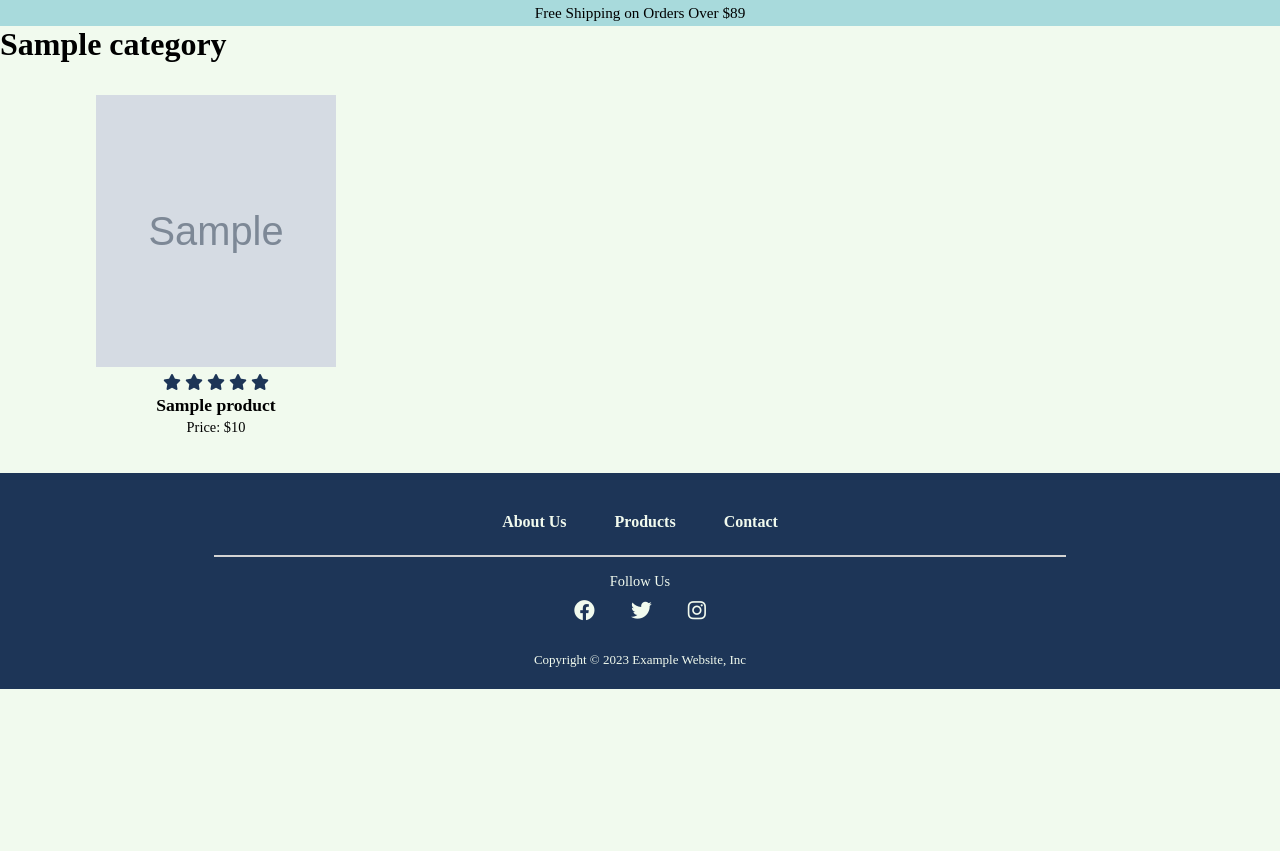
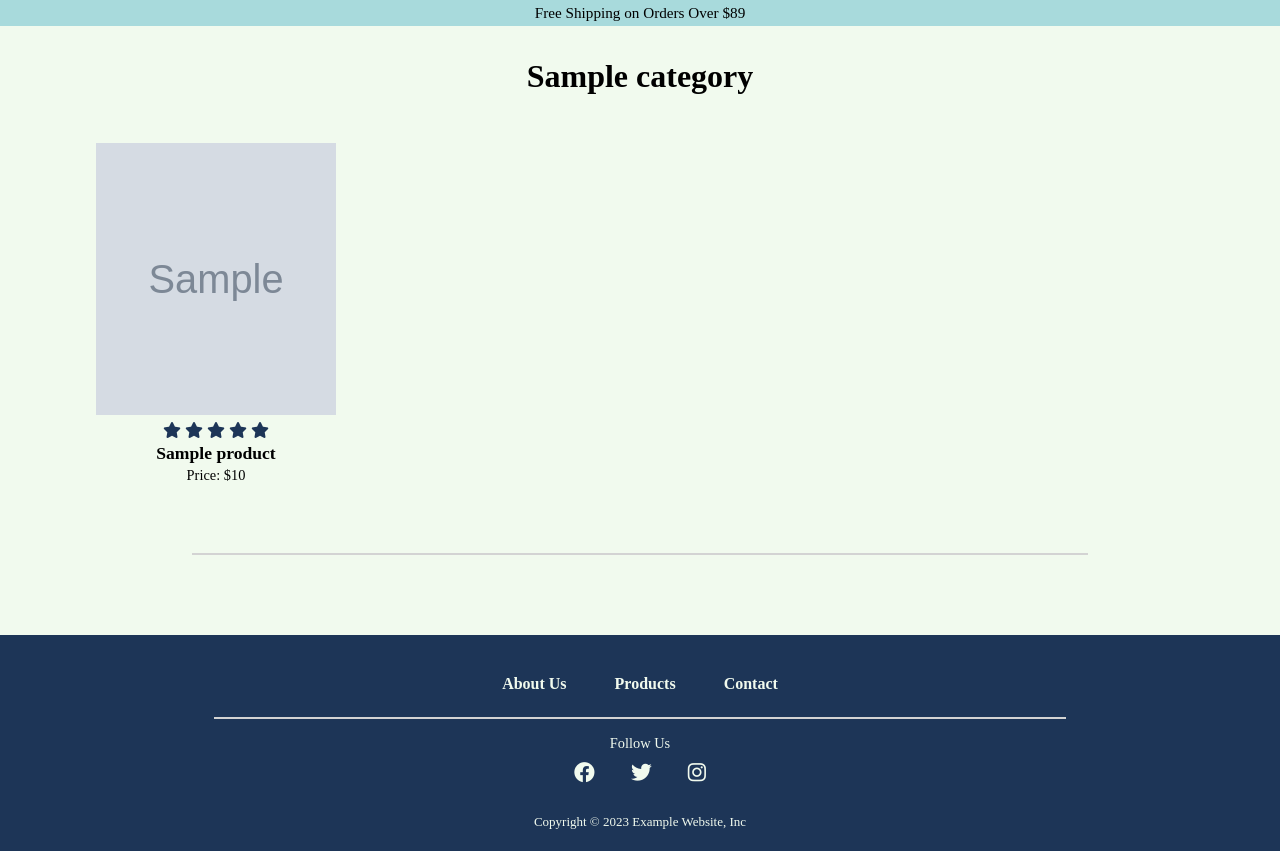
Before and after one commit to Erik-Hansen96/Shopping-Website, a Flask app: template flaskr/templates/shop/products_list.html in a window 1280 px wide. Shown: the part 85-936 px from the top of the page. Before the commit the page ends 774 px from the top, so only its background shows below. Run offline with Flask 3, Linux system fonts and the light colour scheme; the template is opened without the code that fills it: most values are stand-ins (such as "Sample title", 1, 10 or a date in 2020); grey boxes marked "Sample" are stand-in pictures; some libraries are stand-ins or nearby versions.

Commit message:
fixed product list

```diff
--- a/flaskr/static/styles/main.css
+++ b/flaskr/static/styles/main.css
@@ -335,6 +335,7 @@ textarea {
     font-size: clamp(25px, 2.5vw, 50px);
     text-align: center;
     margin: 2rem 0 1rem;
+    color: rgb(29, 53, 87);
 }
 
 .product-container {
--- a/flaskr/templates/shop/products_list.html
+++ b/flaskr/templates/shop/products_list.html
@@ -1,6 +1,7 @@
 {% extends "base.html" %}
 {% block content %}
 <!-- products.html -->
+<section class="product-section">
     <h1>{{ category.capitalize() }}</h1>
     <ul class="product-container">
         {% for product in products %}
@@ -20,4 +21,6 @@
             </a>
         {% endfor %}
     </ul>
+</section>
+<hr>
 {% endblock %}
```
Lines whose indentation alone changed are shown as unchanged.
